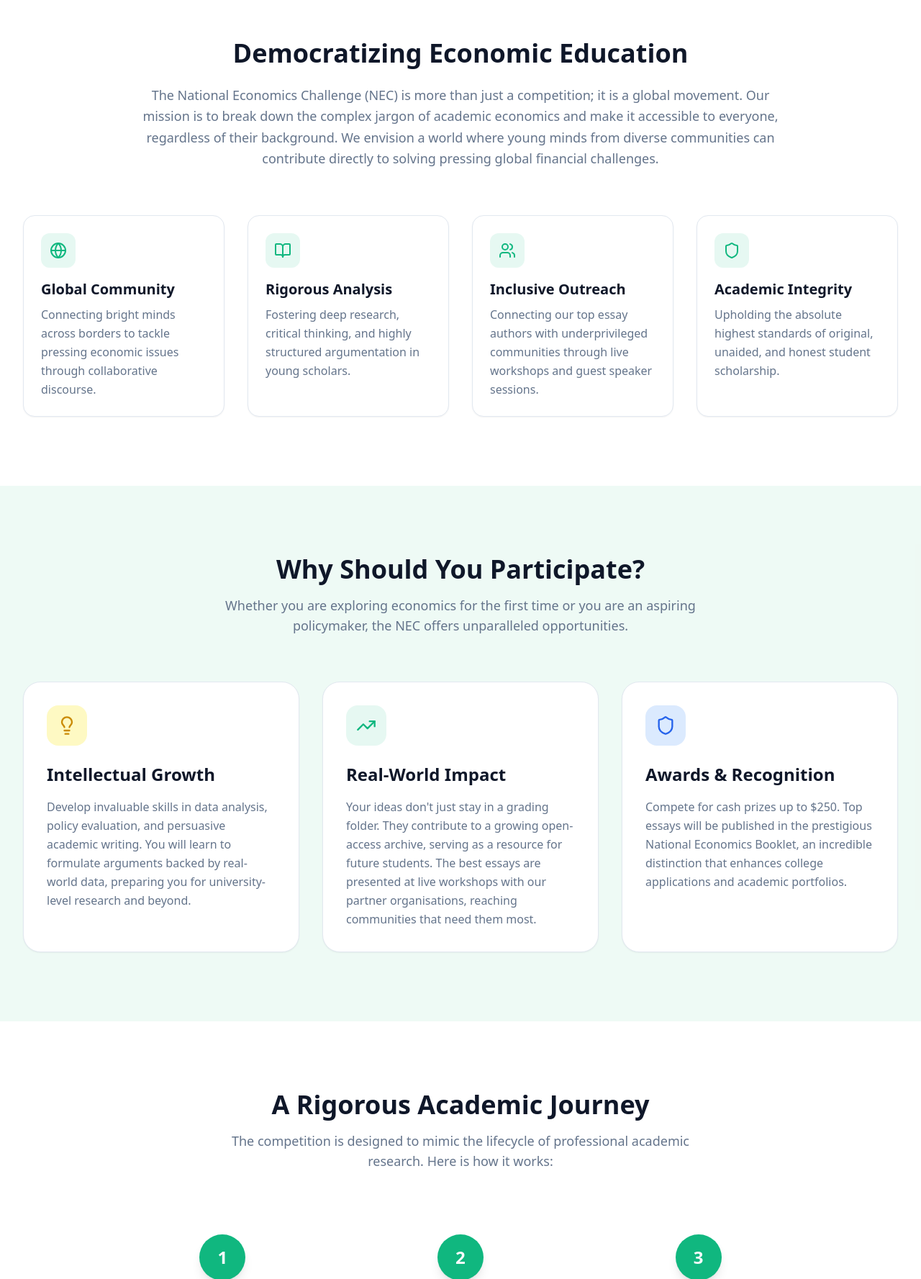
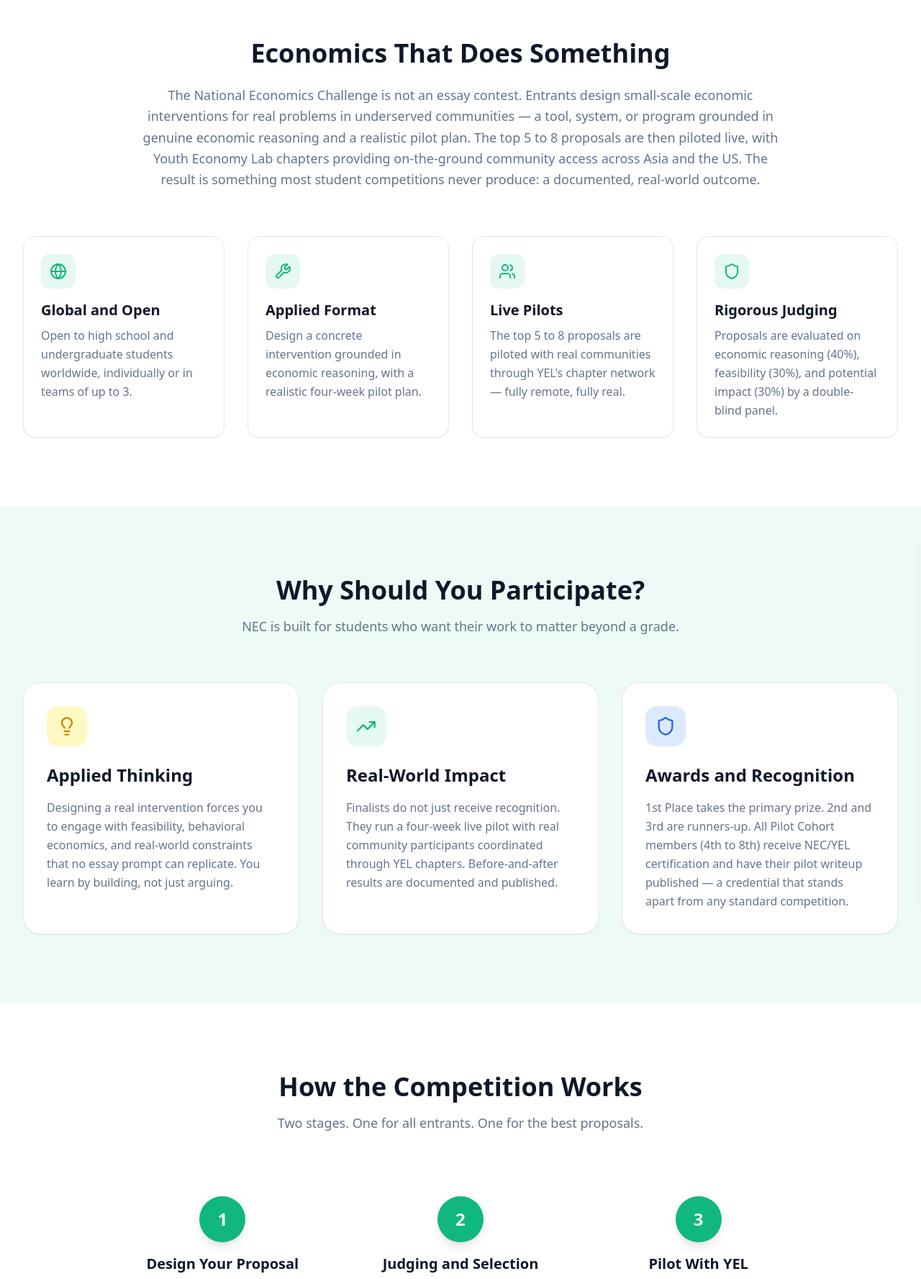
Before and after one commit to vivanshankar-dev/national-economics-challenge, a React (Vite) app: page / in a window 1280 px wide. Shown: the part 1023-2800 px from the top of the page at 72% size. Built offline with nearby package versions, Linux system fonts and the light colour scheme; no server answers.

Commit message:
Update HomePage.jsx

```diff
--- a/src/pages/HomePage.jsx
+++ b/src/pages/HomePage.jsx
@@ -1,9 +1,8 @@
-
 import React from 'react';
 import { Helmet } from 'react-helmet';
 import { Link } from 'react-router-dom';
 import { motion } from 'framer-motion';
-import { Globe, BookOpen, Users, Shield, ArrowRight, Lightbulb, TrendingUp } from 'lucide-react';
+import { Globe, Wrench, Users, Shield, ArrowRight, Lightbulb, TrendingUp } from 'lucide-react';
 import { Button } from '@/components/ui/button';
 import CountdownTimer from '@/components/CountdownTimer';
 import PillarCard from '@/components/PillarCard';
@@ -14,11 +13,11 @@ const HomePage = () => {
     <>
       <Helmet>
         <title>National Economics Challenge | Inaugural 2026 Edition</title>
-        <meta name="description" content="Democratizing economic literacy through the National Economics Challenge. A premier essay competition empowering the next generation of global economic thinkers." />
+        <meta name="description" content="The National Economics Challenge is an applied economics project competition where students design real interventions for underserved communities, partnering with Youth Economy Lab to pilot the best ideas." />
       </Helmet>
 
       <div className="min-h-screen font-sans">
-        {/* Hero Section */}
+        {/* Hero */}
         <section className="relative bg-gradient-to-b from-background to-white pt-24 pb-32 px-4 overflow-hidden">
           <div className="absolute inset-0 bg-[radial-gradient(ellipse_at_top_right,_var(--tw-gradient-stops))] from-primary/10 via-background to-background pointer-events-none" />
           <div className="max-w-6xl mx-auto text-center relative z-10">
@@ -31,7 +30,7 @@ const HomePage = () => {
                 <span className="text-transparent bg-clip-text bg-gradient-to-r from-primary to-emerald-600">Economics Challenge</span>
               </h1>
               <p className="text-xl text-muted-foreground mb-10 max-w-3xl mx-auto leading-relaxed">
-                We believe that understanding economics shouldn't be a privilege. It is a fundamental tool for understanding the world, shaping policy, and driving progress. Join the premier essay competition empowering the next generation of global economic thinkers and leaders.
+                An applied economics project competition open to high school and undergraduate students globally. Design a small-scale economic intervention for an underserved community — and if your proposal is selected, pilot it live through our partnership with Youth Economy Lab.
               </p>
 
               <div className="mb-14 bg-white/50 backdrop-blur-sm p-6 rounded-3xl inline-block border border-border shadow-sm">
@@ -40,14 +39,14 @@ const HomePage = () => {
               </div>
 
               <div className="flex flex-col sm:flex-row justify-center gap-4">
-                <Link to="/prompts">
+                <Link to="/competition-manual">
                   <Button size="lg" className="w-full sm:w-auto text-lg px-8 h-14 rounded-full shadow-lg hover:shadow-xl transition-all hover:-translate-y-0.5">
-                    View Prompt Bank <ArrowRight className="ml-2 w-5 h-5" />
+                    Read the Manual <ArrowRight className="ml-2 w-5 h-5" />
                   </Button>
                 </Link>
                 <Link to="/signup">
                   <Button size="lg" variant="outline" className="w-full sm:w-auto text-lg px-8 h-14 rounded-full border-2 border-primary text-primary hover:bg-primary/5 transition-all">
-                    Submit Your Essay
+                    Submit Your Proposal
                   </Button>
                 </Link>
               </div>
@@ -55,31 +54,31 @@ const HomePage = () => {
           </div>
         </section>
 
-        {/* What is the NEC & Mission */}
+        {/* What is NEC */}
         <section className="py-24 bg-white">
           <div className="max-w-7xl mx-auto px-4 sm:px-6 lg:px-8">
             <div className="text-center mb-16">
-              <h2 className="text-4xl font-bold mb-6 text-foreground">Democratizing Economic Education</h2>
+              <h2 className="text-4xl font-bold mb-6 text-foreground">Economics That Does Something</h2>
               <p className="text-lg text-muted-foreground max-w-4xl mx-auto leading-relaxed">
-                The National Economics Challenge (NEC) is more than just a competition; it is a global movement. Our mission is to break down the complex jargon of academic economics and make it accessible to everyone, regardless of their background. We envision a world where young minds from diverse communities can contribute directly to solving pressing global financial challenges.
+                The National Economics Challenge is not an essay contest. Entrants design small-scale economic interventions for real problems in underserved communities — a tool, system, or program grounded in genuine economic reasoning and a realistic pilot plan. The top 5 to 8 proposals are then piloted live, with Youth Economy Lab chapters providing on-the-ground community access across Asia and the US. The result is something most student competitions never produce: a documented, real-world outcome.
               </p>
             </div>
             <div className="grid md:grid-cols-2 lg:grid-cols-4 gap-8">
-              <PillarCard icon={Globe} title="Global Community" description="Connecting bright minds across borders to tackle pressing economic issues through collaborative discourse." />
-              <PillarCard icon={BookOpen} title="Rigorous Analysis" description="Fostering deep research, critical thinking, and highly structured argumentation in young scholars." />
-              <PillarCard icon={Users} title="Inclusive Outreach" description="Connecting our top essay authors with underprivileged communities through live workshops and guest speaker sessions." />
-              <PillarCard icon={Shield} title="Academic Integrity" description="Upholding the absolute highest standards of original, unaided, and honest student scholarship." />
+              <PillarCard icon={Globe} title="Global and Open" description="Open to high school and undergraduate students worldwide, individually or in teams of up to 3." />
+              <PillarCard icon={Wrench} title="Applied Format" description="Design a concrete intervention grounded in economic reasoning, with a realistic four-week pilot plan." />
+              <PillarCard icon={Users} title="Live Pilots" description="The top 5 to 8 proposals are piloted with real communities through YEL's chapter network — fully remote, fully real." />
+              <PillarCard icon={Shield} title="Rigorous Judging" description="Proposals are evaluated on economic reasoning (40%), feasibility (30%), and potential impact (30%) by a double-blind panel." />
             </div>
           </div>
         </section>
 
         {/* Why Participate */}
-        <section className="py-24 bg-secondary/30 relative">
+        <section className="py-24 bg-secondary/30">
           <div className="max-w-7xl mx-auto px-4 sm:px-6 lg:px-8">
             <div className="text-center mb-16">
               <h2 className="text-4xl font-bold text-foreground mb-4">Why Should You Participate?</h2>
               <p className="text-lg text-muted-foreground max-w-2xl mx-auto">
-                Whether you are exploring economics for the first time or you are an aspiring policymaker, the NEC offers unparalleled opportunities.
+                NEC is built for students who want their work to matter beyond a grade.
               </p>
             </div>
             <div className="grid md:grid-cols-3 gap-8">
@@ -87,9 +86,9 @@ const HomePage = () => {
                 <div className="w-14 h-14 bg-yellow-100 text-yellow-600 rounded-2xl flex items-center justify-center mb-6">
                   <Lightbulb className="w-7 h-7" />
                 </div>
-                <h3 className="text-2xl font-bold text-foreground mb-4">Intellectual Growth</h3>
+                <h3 className="text-2xl font-bold text-foreground mb-4">Applied Thinking</h3>
                 <p className="text-muted-foreground leading-relaxed">
-                  Develop invaluable skills in data analysis, policy evaluation, and persuasive academic writing. You will learn to formulate arguments backed by real-world data, preparing you for university-level research and beyond.
+                  Designing a real intervention forces you to engage with feasibility, behavioral economics, and real-world constraints that no essay prompt can replicate. You learn by building, not just arguing.
                 </p>
               </motion.div>
               <motion.div whileHover={{ y: -5 }} className="bg-white p-8 rounded-3xl shadow-sm border border-border">
@@ -98,55 +97,55 @@ const HomePage = () => {
                 </div>
                 <h3 className="text-2xl font-bold text-foreground mb-4">Real-World Impact</h3>
                 <p className="text-muted-foreground leading-relaxed">
-                  Your ideas don't just stay in a grading folder. They contribute to a growing open-access archive, serving as a resource for future students. The best essays are presented at live workshops with our partner organisations, reaching communities that need them most.
+                  Finalists do not just receive recognition. They run a four-week live pilot with real community participants coordinated through YEL chapters. Before-and-after results are documented and published.
                 </p>
               </motion.div>
               <motion.div whileHover={{ y: -5 }} className="bg-white p-8 rounded-3xl shadow-sm border border-border">
                 <div className="w-14 h-14 bg-blue-100 text-blue-600 rounded-2xl flex items-center justify-center mb-6">
                   <Shield className="w-7 h-7" />
                 </div>
-                <h3 className="text-2xl font-bold text-foreground mb-4">Awards & Recognition</h3>
+                <h3 className="text-2xl font-bold text-foreground mb-4">Awards and Recognition</h3>
                 <p className="text-muted-foreground leading-relaxed">
-                  Compete for cash prizes up to $250. Top essays will be published in the prestigious National Economics Booklet, an incredible distinction that enhances college applications and academic portfolios.
+                  1st Place takes the primary prize. 2nd and 3rd are runners-up. All Pilot Cohort members (4th to 8th) receive NEC/YEL certification and have their pilot writeup published — a credential that stands apart from any standard competition.
                 </p>
               </motion.div>
             </div>
           </div>
         </section>
 
-        {/* Academic Journey */}
+        {/* How It Works */}
         <section className="py-24 bg-white">
           <div className="max-w-5xl mx-auto px-4 sm:px-6 lg:px-8">
             <div className="text-center mb-16">
-              <h2 className="text-4xl font-bold text-foreground mb-4">A Rigorous Academic Journey</h2>
+              <h2 className="text-4xl font-bold text-foreground mb-4">How the Competition Works</h2>
               <p className="text-lg text-muted-foreground max-w-2xl mx-auto">
-                The competition is designed to mimic the lifecycle of professional academic research. Here is how it works:
+                Two stages. One for all entrants. One for the best proposals.
               </p>
             </div>
             <div className="grid md:grid-cols-3 gap-8 relative">
               <div className="hidden md:block absolute top-8 left-1/6 right-1/6 h-1 bg-primary/10 z-0 rounded-full"></div>
-              <StepCard number="1" title="Select & Research" description="Browse our curated Prompt Bank. Choose a topic that ignites your curiosity and dive deep into academic literature, datasets, and historical context." />
-              <StepCard number="2" title="Analyze & Write" description="Synthesize your findings into a compelling 1,200-1,800 word essay. Focus on clarity, originality, and robust evidence." />
-              <StepCard number="3" title="Submit & Publish" description="Submit before the August 15 deadline. Expert judges evaluate the entries, and top papers are recognized globally and published." />
+              <StepCard number="1" title="Design Your Proposal" description="Identify a real economic problem in an underserved community and design a concrete intervention. Submit a 1,500 to 2,500 word proposal covering the problem, the solution, your economic reasoning, and a realistic four-week pilot plan." />
+              <StepCard number="2" title="Judging and Selection" description="Expert judges evaluate every proposal double-blind on economic reasoning, feasibility, and potential impact. The top 5 to 8 proposals advance to the pilot stage in Week 7." />
+              <StepCard number="3" title="Pilot With YEL" description="Finalists are matched with a YEL chapter, who recruits 10 to 20 local participants and provides a point of contact. You run your intervention remotely over four weeks and submit a before-and-after writeup." />
             </div>
           </div>
         </section>
 
-        {/* CTA Section */}
+        {/* CTA */}
         <section className="py-24 bg-foreground text-background text-center px-4">
           <div className="max-w-4xl mx-auto">
-            <h2 className="text-4xl font-bold mb-10">Shape the Global Economic Discourse</h2>
+            <h2 className="text-4xl font-bold mb-10">Build Something That Matters</h2>
             <div className="flex flex-col md:flex-row justify-center gap-8">
               <div className="bg-white/10 backdrop-blur-sm p-10 rounded-3xl flex-1 border border-white/20">
                 <h3 className="text-2xl font-bold mb-4 text-white">For Students</h3>
-                <p className="text-white/80 mb-8 leading-relaxed">Take the challenge. Showcase your analytical prowess on a national stage and build your portfolio.</p>
+                <p className="text-white/80 mb-8 leading-relaxed">Design a real economic intervention. If your proposal is selected, pilot it with a real community through our YEL partnership — then see your results published.</p>
                 <Link to="/signup">
                   <Button className="w-full bg-primary hover:bg-primary/90 text-primary-foreground h-12 text-lg rounded-xl border-0">Register Now</Button>
                 </Link>
               </div>
               <div className="bg-white/10 backdrop-blur-sm p-10 rounded-3xl flex-1 border border-white/20">
-                <h3 className="text-2xl font-bold mb-4 text-white">For Educators & Partners</h3>
-                <p className="text-white/80 mb-8 leading-relaxed">Integrate our prompts into your curriculum, or join our network to bring student economics research to your community.</p>
+                <h3 className="text-2xl font-bold mb-4 text-white">For Educators and Partners</h3>
+                <p className="text-white/80 mb-8 leading-relaxed">Bring NEC to your students, or connect your community with our pilot network to receive student-designed economic interventions.</p>
                 <Link to="/contact">
                   <Button variant="outline" className="w-full h-12 text-lg rounded-xl border-white/50 text-foreground hover:bg-white hover:text-foreground">Partner With Us</Button>
                 </Link>
```
